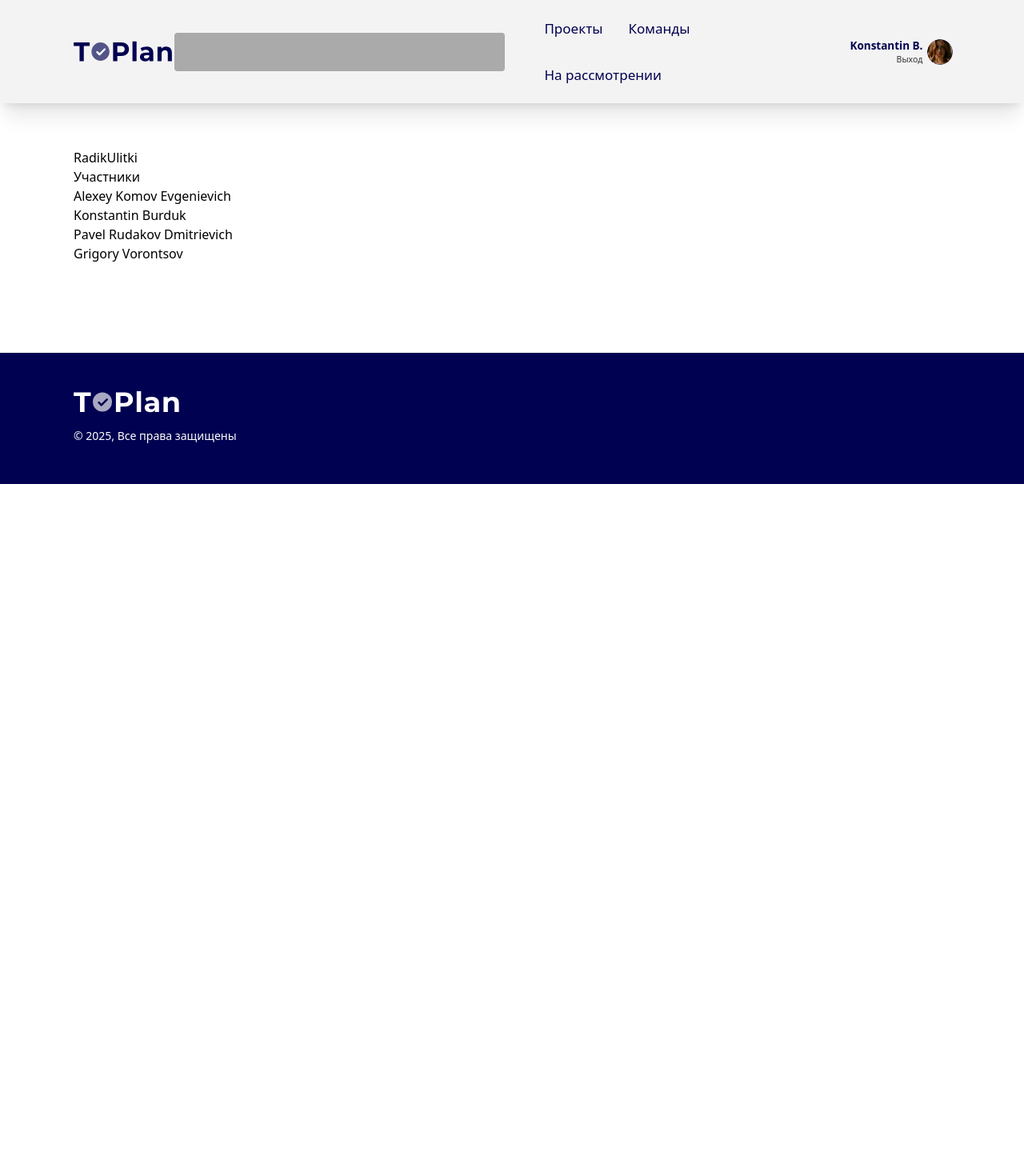
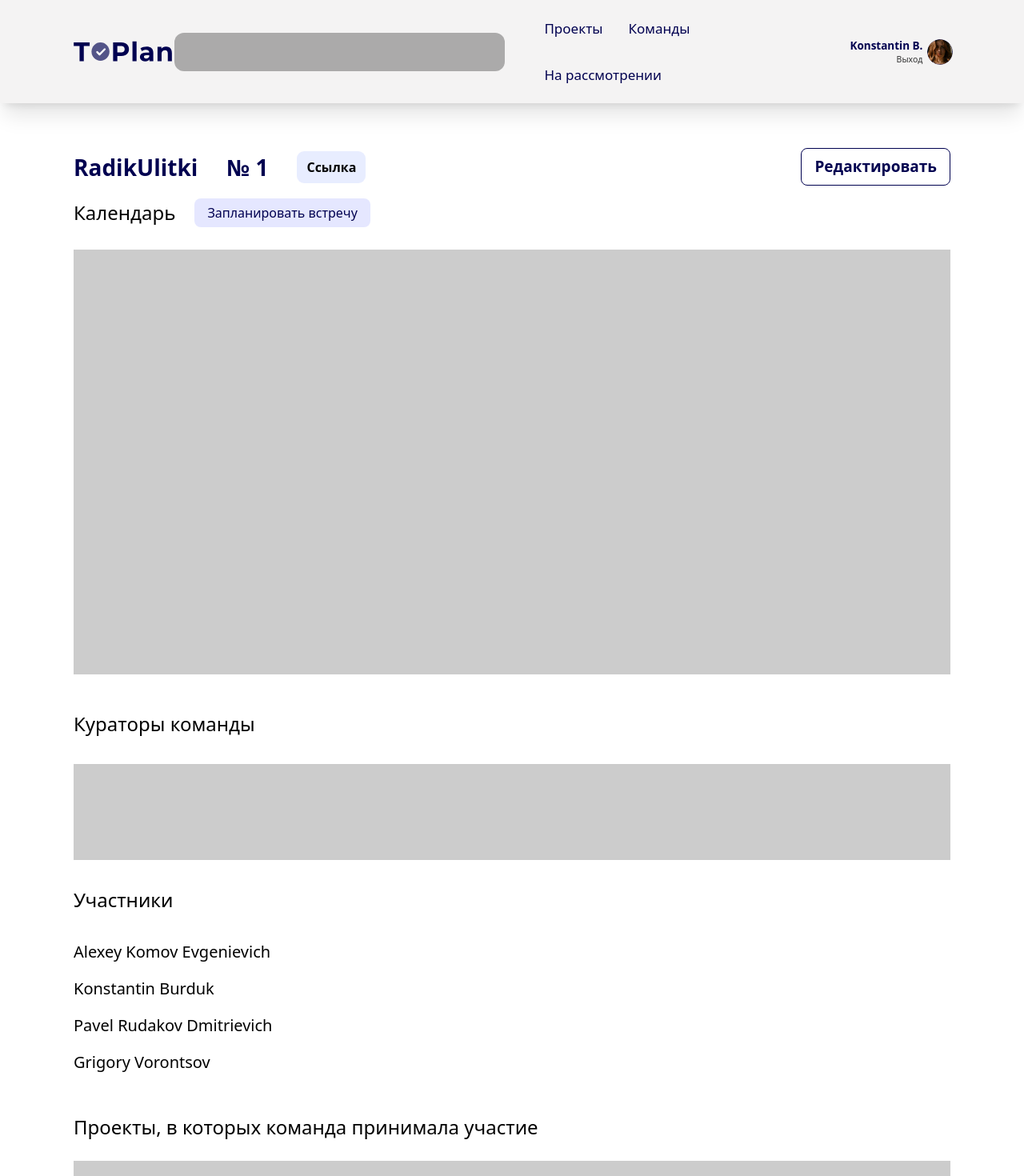
Before and after one commit to Hallo-Kostya/ab-toproject-front, a Next.js app: page /teams/0 in a window 1280 px wide. Shown: the top 1470 px of the page at 80% size. Before the commit the page ends 800 px from the top, so only its background shows below. Built offline with nearby package versions, Linux system fonts and the light colour scheme.

Commit message:
add: some styliz and team dyn page

```diff
--- a/app/(auth)/projects/[id]/page.tsx
+++ b/app/(auth)/projects/[id]/page.tsx
@@ -13,17 +13,17 @@ export default async function ProjectPage({ params }: { params: Promise<{ id: st
     return (
         <div>
             <div>
-                <div className="flex justify-between mb-3">
+                <div className="flex gap-2 mb-3">
                     <h1 className="text-[#000150] text-[26px] font-semibold">{project.name}</h1>
 
                     {/* Форма редактирования информации о проекте */}
-                    <div className="flex items-center border-1 border-[#000150] px-4 py-3 rounded text-[#000150] text-[19px] font-semibold max-h-[47px]">
+                    <button className="flex items-center ml-auto border-1 border-[#000150] px-4 py-3 rounded-[8px] text-[#000150] text-[19px] font-semibold max-h-[47px]">
                         Редактировать
-                    </div>
+                    </button>
                 </div>
                 <div className="flex items-center gap-[24px]">
                     <p><span className="text-[24px] text-[#000150] font-md">{project.year} year, {project.semester} semester</span></p>
-                    <div className="px-3 py-1 border-1 border-[#E79E00] rounded">
+                    <div className="px-3 py-1 border-1 border-[#E79E00] rounded-[8px]">
                         <span className="text-[#E79E00]">
                             {project.status}
                         </span>
--- a/app/(auth)/teams/[id]/page.tsx
+++ b/app/(auth)/teams/[id]/page.tsx
@@ -18,17 +18,44 @@ export default async function TeamPage({ params }: { params: Promise<{id: string
 
     return (
         <div>
-            <h1>{team.name}</h1>
-            <div>
-                <h2>Участники</h2>
-                <ul>
+            <div className="flex items-center gap-9 mb-4">
+                <h1 className="text-[28px] font-bold text-[#000150]">{team.name}</h1>
+                <p className="text-[28px] font-bold text-[#000150]">№ {Number(team.id)+1}</p>
+                <p className="text-[16px] font-semibold p-2 px-3 bg-indigo-200/40 rounded-[9px]">Ссылка</p>
+                <button className="flex items-center ml-auto border-1 border-[#000150] px-4 py-3 rounded-[8px] text-[#000150] text-[19px] font-semibold max-h-[47px]">
+                    Редактировать
+                </button>
+            </div>
+            <div className="flex items-center mb-7">
+                <h2 className="text-[24px] font-md mr-6">Календарь</h2>
+                <button className="text-[16px] text-[#000150] font-md px-4 py-[6px] bg-indigo-400/20 rounded-[8px]">Запланировать встречу</button>
+            </div>
+            {/* КАЛЕНДАРЬ */}
+            <div className="w-full h-[531px] bg-black/20 mb-11">
+
+            </div>
+            <div className="mb-8">
+                <h2 className="text-[24px] font-md mb-8">Кураторы команды</h2>
+                <div className="w-full h-[120px] bg-black/20">
+
+                </div>
+            </div>
+            <div className="mb-12">
+                <h2 className="text-[24px] font-md mb-8">Участники</h2>
+                <ul className="flex flex-col gap-4">
                     {enrichedTeam.participants.map((user) =>
                         <li key={user.id}>
-                            <span>{user.firstName} {user.lastName} {user.patronymic}</span>
+                            <span className="text-[20px] font-md">{user.firstName} {user.lastName} {user.patronymic}</span>
                         </li>
                     )}
                 </ul>
             </div>
+            <div>
+                <h2 className="text-[24px] font-md mb-6">Проекты, в которых команда принимала участие</h2>
+                <div className="w-full h-[543px] bg-black/20">
+
+                </div>
+            </div>
         </div>
     )
 }
--- a/app/(auth)/teams/page.tsx
+++ b/app/(auth)/teams/page.tsx
@@ -15,7 +15,7 @@ export default function TeamsPage() {
         return (
             <TeamCard
                 name={team.name}
-                teamNumber={index + 1}
+                teamNumber={+index+1}
                 participants={enriched.participants}
             />
         );
--- a/app/layout.tsx
+++ b/app/layout.tsx
@@ -2,8 +2,8 @@ import type { Metadata } from "next";
 import "./globals.css";
 
 export const metadata: Metadata = {
-  title: "ToProject",
-  description: "Начни работу с проектами вместе с ToProject",
+  title: "ToPlan",
+  description: "Начни работу с проектами вместе с ToPlan",
 };
 
 export default function RootLayout({
--- a/components/containers/page-container.tsx
+++ b/components/containers/page-container.tsx
@@ -1,5 +1,6 @@
 import Link from "next/link";
 import { ReactNode } from "react";
+import Image from "next/image";
 
 {/* НУЖНА НАСТРОЙКА ТИПИЗАЦИИ */}
 
@@ -38,7 +39,7 @@ export default function PageContainer<T extends { id: string }>( {
                     year={year}
                     semester={semester}
                 />
-                <ul className="flex gap-6 mt-4">
+                <ul className="grid grid-cols-1 sm:grid-cols-2 lg:grid-cols-3 gap-6 mt-4 w-full">
                 {list.map((item) =>
                     <li key={item.id}>
                     <Link href={`/${pageTag}/${item.id}`}>
@@ -82,11 +83,17 @@ interface FilterComponentProps {
 function SortingComponent( {filterYear, filterSemester}: FilterComponentProps ) {
     return (
         <div className="flex gap-[18px]">
-            <p className="text-[18px] text-[#353535]">
-                Сортировать по году: <span className="text-[18px] text-[#000150] font-semibold">{filterYear}</span>
+            <p className="flex gap-1 text-[18px] text-[#353535]">
+                Сортировать по году: <span className="text-[18px] text-[#000150] font-semibold">{filterYear}
+                </span>
+                <Image src={"/chevron-down.svg"} alt={"Сортировка"} width={24} height={24}
+                className=""/>
             </p>
-            <p className="text-[18px] text-[#353535]">
-                Семестр: <span className="text-[18px] text-[#000150] font-semibold">{filterSemester}</span>
+            <p className="flex gap-1 text-[18px] text-[#353535]">
+                Семестр: <span className="text-[18px] text-[#000150] font-semibold">{filterSemester}
+                </span>
+                <Image src={"/chevron-down.svg"} alt={"Сортировка"} width={24} height={24}
+                className=""/>
             </p>
         </div>
     )
--- a/components/features/meetings/meeting-list.tsx
+++ b/components/features/meetings/meeting-list.tsx
@@ -14,6 +14,7 @@ export default function MeetingList() {
                         name={meeting.name}
                         resume={meeting.resume}
                         date={meeting.date}
+                        time={meeting.time}
                     />
                 </li>
             )}
--- a/components/layout/header/header.tsx
+++ b/components/layout/header/header.tsx
@@ -25,7 +25,7 @@ export default function Header() {
                 {/* Right section */}
                 <div className="flex items-center gap-[49px] min-w-0">
                     {/* SearchBar */}
-                    <div className="min-w-[48px] w-[448px] h-[48px] bg-black/30 rounded">
+                    <div className="min-w-[48px] w-[448px] h-[48px] bg-black/30 rounded-[12px]">
                         {/* тут будет поиск */}
                     </div>
 
--- a/components/ui/cards/meeting-card.tsx
+++ b/components/ui/cards/meeting-card.tsx
@@ -1,8 +1,8 @@
 import { MeetingCardProps } from "@/types/meetings/meeting";
 
-export default function MeetingCard({ teamName, name, resume, date}: MeetingCardProps) {
+export default function MeetingCard({ teamName, name, resume, date, time}: MeetingCardProps) {
     return (
-        <div className="min-w-[190px] w-[402px] px-[15px] py-[13px] shadow-xl rounded">
+        <div className="min-w-[290px] w-[290px] px-[15px] py-[13px] shadow-md inset-shadow-xs rounded-[8px]">
             <div>
                 <h2 className="text-[#000150] opacity-80 text-[20px] font-bold mb-[12px]">{teamName}</h2>
             </div>
@@ -11,7 +11,7 @@ export default function MeetingCard({ teamName, name, resume, date}: MeetingCard
                 <p className="text-[rgba(0, 0, 0, 0.8)] text-[16px]">{resume}</p>
             </div>
             <div className="text-right">
-                <p className="text-black text-[16px] font-md"><span>{date}</span></p>
+                <p className="text-black text-[16px] font-md">{date} <span className="font-semibold">{time}</span></p>
             </div>
         </div>
     )
--- a/components/ui/cards/project-card.tsx
+++ b/components/ui/cards/project-card.tsx
@@ -2,7 +2,7 @@ import { ProjectCardProps } from "@/types/projects/project";
 
 export default function ProjectCard({name, teamsCnt, placesCnt}: ProjectCardProps) {
     return (
-        <div className="max-w-[402px] min-w-[190px] px-[22px] py-[32px] shadow-xl rounded">
+        <div className="flex flex-col justify-between w-full min-h-[260px] px-[20px] py-[24px] shadow-md inset-shadow-xs rounded-[12px]">
             <h2 className="text-[20px] text-[#000150] font-semibold pb-[21px] border-b-1 border-[#000150] mb-[21px]">
                 {name}
             </h2>
--- a/components/ui/cards/team-card.tsx
+++ b/components/ui/cards/team-card.tsx
@@ -1,21 +1,25 @@
 import { TeamCardProps } from "@/types/teams/team";
+import Image from "next/image";
 
 
 export default function TeamCard({ name, teamNumber, participants }: TeamCardProps) {
     return (
-        <div>
-            <div className="flex justify-between">
-                <h2>{name}</h2>
-                <p><span>{participants.length}</span></p>
-                <p>№{teamNumber}</p>
+        <div className="flex flex-col w-full min-h-[260px] px-[20px] py-[24px] shadow-md inset-shadow-xs rounded-[12px]">
+            <div className="flex items-center text-[20px] text-[#000150] font-semibold pb-[8px] mb-[8px] border-b-1 border-[#000150]">
+                <h2 className="">{name}</h2>
+                <div className="flex bg-indigo-200/40 rounded-[4px] px-2 py-[2px] gap-[6px] ml-3">
+                    <Image src={"/user-round.svg"} alt={"К-во участников"} width={20} height={20}/>
+                    <p className="">{participants.length}</p>
+                </div>
+                <p className="ml-auto">№{teamNumber}</p>
             </div>
 
             <div>
-                <h3>Список участников</h3>
-                <ul>
+                <h3 className="text-[14px] font-semibold text-[#000150] mb-1">Список участников:</h3>
+                <ul className="flex flex-col gap-1">
                     {participants.map((participant) =>
                         <li key={participant.id}>
-                            <span>{participant.firstName} {participant.lastName} {participant?.patronymic}</span>
+                            <span className="text-[14px]">{participant.firstName} {participant.lastName} {participant?.patronymic}</span>
                         </li>
                     )}
                 </ul>
--- a/mocks/projects/projects.tsx
+++ b/mocks/projects/projects.tsx
@@ -3,7 +3,7 @@ import { Project } from "@/types/projects/project";
 export const projects: Project[] = [
     {
         id: "101",
-        name: "Project 1 Name",
+        name: "Project 1 Name Lorem ipsum dolor sit amet.",
         description: "Project 1 Description",
         goal: "Project 1 Goal. Lorem ipsum dolor sit amet consectetur adipisicing elit. Nam, neque?",
         requirements: "Project 1 Requirements. Lorem ipsum dolor sit amet consectetur adipisicing elit. Nam, neque?",
@@ -14,7 +14,7 @@ export const projects: Project[] = [
     },
     {
         id: "102",
-        name: "Project 2 Name",
+        name: "Project 2 Name Lorem ipsum dolor sit amet consectetur adipisicing elit. Iure, harum!",
         description: "Project 2 Description",
         goal: "Project 2 Goal. Lorem ipsum dolor sit amet consectetur adipisicing elit. Nam, neque?",
         requirements: "Project 2 Requirements. Lorem ipsum dolor sit amet consectetur adipisicing elit. Nam, neque?",
@@ -25,7 +25,7 @@ export const projects: Project[] = [
     },
     {
         id: "103",
-        name: "Project 3 Name",
+        name: "Project 3 Name Lorem ipsum dolor sit amet consectetur adipisicing elit. Nulla eum natus hic architecto eveniet minima reiciendis?",
         description: "Project 3 Description",
         goal: "Project 3 Goal. Lorem ipsum dolor sit amet consectetur adipisicing elit. Nam, neque?",
         requirements: "Project 3 Requirements. Lorem ipsum dolor sit amet consectetur adipisicing elit. Nam, neque?",
--- a/types/meetings/meeting.tsx
+++ b/types/meetings/meeting.tsx
@@ -14,4 +14,5 @@ export interface MeetingCardProps {
     name: string;
     resume: string;
     date: string;
+    time: string;
 }
```
Also changed, not shown: public/chevron-down.svg (added), public/user-round.svg (added).
